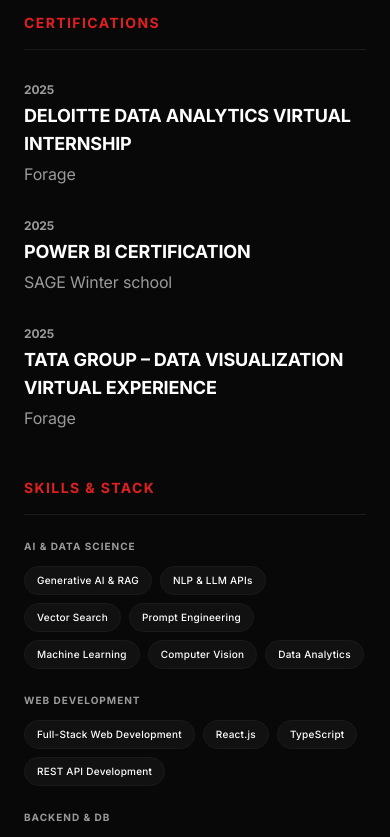
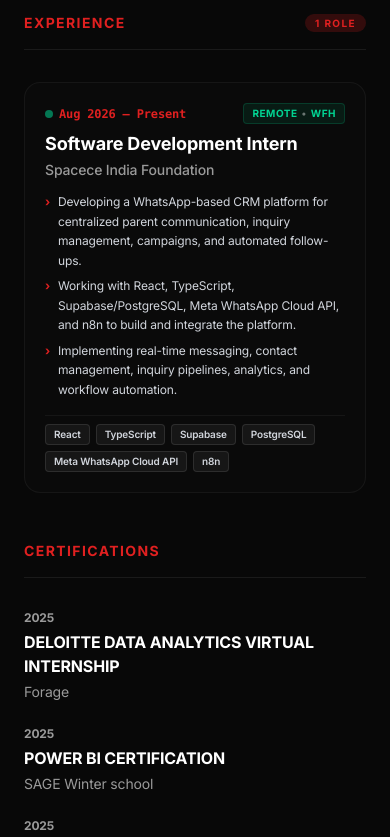
Before and after one commit to 8vimlesh/My-Portfolio, a React (Vite) app: page / in a window 390 px wide. Shown: the part 6220-7057 px from the top of the page. Built offline with nearby package versions, Linux system fonts and the light colour scheme.

Commit message:
feat: implement project portfolio data and process/quote section components

```diff
--- a/src/data/portfolio.ts
+++ b/src/data/portfolio.ts
@@ -227,6 +227,28 @@
       ]
     }
   ],
+  experience: [
+    {
+      role: "Software Development Intern",
+      company: "Spacece India Foundation",
+      period: "Aug 2026 – Present",
+      type: "Remote Internship",
+      location: "Remote (WFH)",
+      highlights: [
+        "Developing a WhatsApp-based CRM platform for centralized parent communication, inquiry management, campaigns, and automated follow-ups.",
+        "Working with React, TypeScript, Supabase/PostgreSQL, Meta WhatsApp Cloud API, and n8n to build and integrate the platform.",
+        "Implementing real-time messaging, contact management, inquiry pipelines, analytics, and workflow automation."
+      ],
+      techStack: [
+        "React",
+        "TypeScript",
+        "Supabase",
+        "PostgreSQL",
+        "Meta WhatsApp Cloud API",
+        "n8n"
+      ]
+    }
+  ],
   education: [
     {
       degree: "Deloitte Data Analytics Virtual Internship",
--- a/src/sections/ProcessAndQuote.tsx
+++ b/src/sections/ProcessAndQuote.tsx
@@ -4,7 +4,7 @@
 import { portfolioData } from '../data/portfolio';
 
 export const ProcessAndQuote = () => {
-  const { education, skills, process, quote } = portfolioData;
+  const { experience, education, skills, process, quote } = portfolioData;
 
   return (
     <section id="process" className="relative z-30 bg-[#080808] rounded-t-[36px] md:rounded-t-[56px] border-t border-white/10 shadow-[0_-30px_90px_rgba(0,0,0,0.95)] pt-16 md:pt-24 pb-28 px-6 md:px-12 lg:px-24 container mx-auto max-w-[1300px] -mt-8">
@@ -13,7 +13,7 @@
 
       <div className="grid grid-cols-1 lg:grid-cols-3 gap-16 lg:gap-12">
 
-        {/* Left Column - Education & Skills */}
+        {/* Left Column - Experience & Certifications */}
         <motion.div
           className="flex flex-col"
           initial={{ opacity: 0, y: 25 }}
@@ -21,36 +21,97 @@
           viewport={{ once: true }}
           transition={{ duration: 0.5 }}
         >
+          {/* Work Experience */}
+          {experience && experience.length > 0 && (
+            <div className="mb-12">
+              <h3 className="text-primary font-bold text-sm tracking-widest uppercase mb-8 border-b border-border pb-4 flex items-center justify-between">
+                <span>Experience</span>
+                <span className="text-[10px] bg-primary/20 text-primary px-2.5 py-0.5 rounded-full font-bold">
+                  {experience.length} Role
+                </span>
+              </h3>
+              <div className="space-y-8">
+                {experience.map((item, i) => (
+                  <div key={i} className="flex flex-col bg-secondary/40 border border-white/5 p-5 rounded-2xl">
+                    <div className="flex items-center justify-between gap-2 mb-1.5">
+                      <span className="text-primary font-mono text-xs font-bold flex items-center gap-1.5">
+                        <span className="w-2 h-2 rounded-full bg-emerald-400 animate-pulse"></span>
+                        {item.period}
+                      </span>
+                      <span className="text-[10px] uppercase font-bold tracking-wider text-emerald-400 bg-emerald-500/10 border border-emerald-500/20 px-2 py-0.5 rounded flex items-center gap-1">
+                        <span>Remote</span>
+                        <span className="text-white/40">•</span>
+                        <span>WFH</span>
+                      </span>
+                    </div>
+                    <h4 className="font-bold text-lg text-white mb-0.5">{item.role}</h4>
+                    <p className="text-muted-foreground text-sm font-medium mb-3">{item.company}</p>
+
+                    <ul className="space-y-1.5 mb-4 text-xs text-gray-300">
+                      {item.highlights.map((bullet, idx) => (
+                        <li key={idx} className="flex items-start gap-2">
+                          <span className="text-primary font-bold mt-0.5">›</span>
+                          <span className="leading-relaxed">{bullet}</span>
+                        </li>
+                      ))}
+                    </ul>
+
+                    {item.techStack && (
+                      <div className="flex flex-wrap gap-1.5 pt-2 border-t border-white/5">
+                        {item.techStack.map((tech, idx) => (
+                          <span key={idx} className="text-[10px] font-semibold bg-white/5 text-gray-300 px-2 py-0.5 rounded border border-white/10">
+                            {tech}
+                          </span>
+                        ))}
+                      </div>
+                    )}
+                  </div>
+                ))}
+              </div>
+            </div>
+          )}
+
+          {/* Certifications */}
           <div className="mb-12">
             <h3 className="text-primary font-bold text-sm tracking-widest uppercase mb-8 border-b border-border pb-4">
               Certifications
             </h3>
-            <div className="space-y-8">
+            <div className="space-y-6">
               {education.map((item, i) => (
                 <div key={i} className="flex flex-col">
                   <span className="text-muted-foreground text-xs font-bold mb-1">{item.years}</span>
-                  <h4 className="font-bold text-lg uppercase mb-1">{item.degree}</h4>
-                  <p className="text-muted-foreground">{item.institution}</p>
+                  <h4 className="font-bold text-base uppercase mb-1">{item.degree}</h4>
+                  <p className="text-muted-foreground text-sm">{item.institution}</p>
                 </div>
               ))}
             </div>
           </div>
+        </motion.div>
 
-          <div>
+        {/* Middle Column - Skills & Work Process */}
+        <motion.div
+          className="flex flex-col"
+          initial={{ opacity: 0, y: 25 }}
+          whileInView={{ opacity: 1, y: 0 }}
+          viewport={{ once: true }}
+          transition={{ duration: 0.5, delay: 0.1 }}
+        >
+          {/* Skills & Stack */}
+          <div className="mb-12">
             <h3 className="text-primary font-bold text-sm tracking-widest uppercase mb-6 border-b border-border pb-4">
               Skills & Stack
             </h3>
-            <div className="flex flex-col gap-6">
+            <div className="flex flex-col gap-5">
               {skills.map((skillGroup, idx) => (
                 <div key={idx}>
-                  <h4 className="text-muted-foreground text-[10px] sm:text-xs uppercase tracking-widest font-bold mb-3">
+                  <h4 className="text-muted-foreground text-[10px] sm:text-xs uppercase tracking-widest font-bold mb-2.5">
                     {skillGroup.category}
                   </h4>
-                  <div className="flex flex-wrap gap-2">
+                  <div className="flex flex-wrap gap-1.5">
                     {skillGroup.items.map((skill, i) => (
                       <span
                         key={i}
-                        className="px-3 py-1.5 rounded-full border border-border bg-secondary text-[10px] sm:text-xs font-medium tracking-wide"
+                        className="px-2.5 py-1 rounded-full border border-border bg-secondary text-[10px] sm:text-xs font-medium tracking-wide text-gray-300"
                       >
                         {skill}
                       </span>
@@ -60,16 +121,7 @@
               ))}
             </div>
           </div>
-        </motion.div>
 
-        {/* Middle Column - Work Process */}
-        <motion.div
-          className="flex flex-col"
-          initial={{ opacity: 0, y: 25 }}
-          whileInView={{ opacity: 1, y: 0 }}
-          viewport={{ once: true }}
-          transition={{ duration: 0.5, delay: 0.1 }}
-        >
           <h3 className="text-primary font-bold text-sm tracking-widest uppercase mb-8 border-b border-border pb-4">
             Work Process
           </h3>
```
